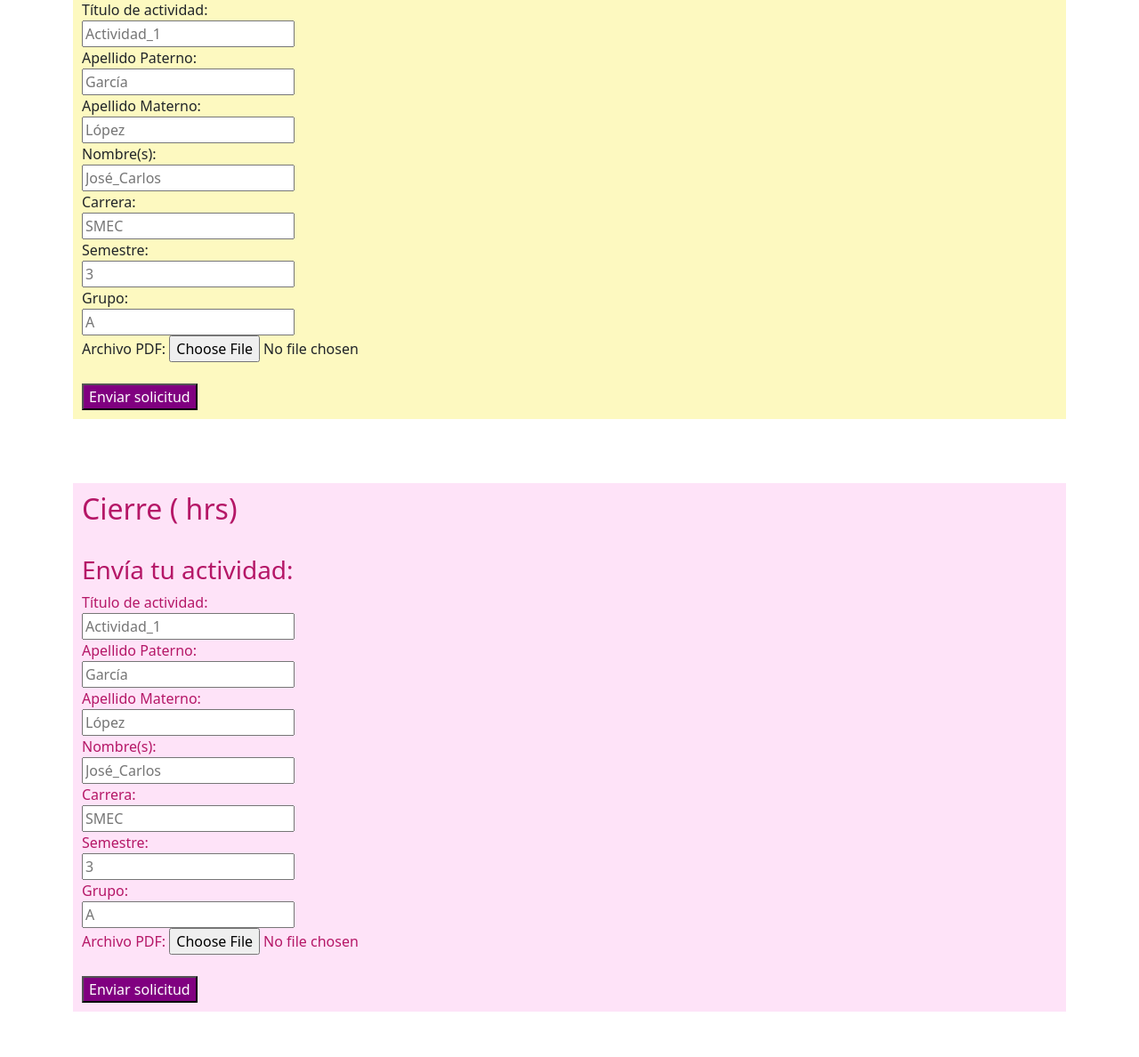
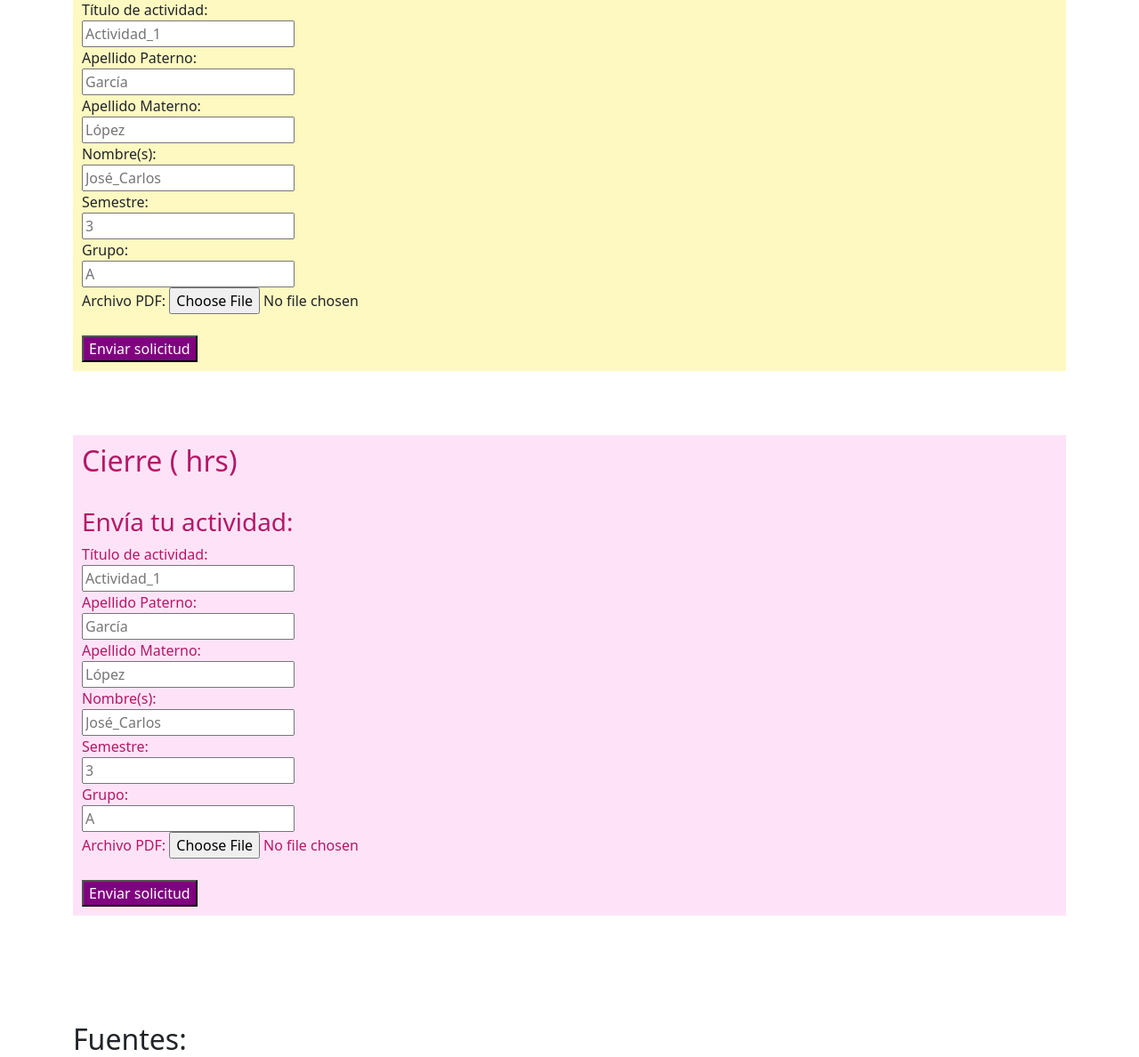
Before and after one commit to renebec/Math1-2025, a Flask app: template templates/classpage.html in a window 1280 px wide. Shown: the part 777-1965 px from the top of the page at 89% size. Run offline with Flask 3, Linux system fonts and the light colour scheme; the template is opened without the code that fills it, so the values that code supplies are empty.

Commit message:
form details

```diff
--- a/templates/enviaractividad.html
+++ b/templates/enviaractividad.html
@@ -13,9 +13,6 @@
   <label>Nombre(s):</label> <br>
   <input type="text" name="nombres" placeholder="José_Carlos" required> <br>
 
-  <label>Carrera:</label> <br>
-  <input type="text" name="carrera" placeholder="SMEC" required> <br>
-
   <label>Semestre:</label> <br>
   <input type="text" name="semestre" placeholder="3" required> <br>
 
```
